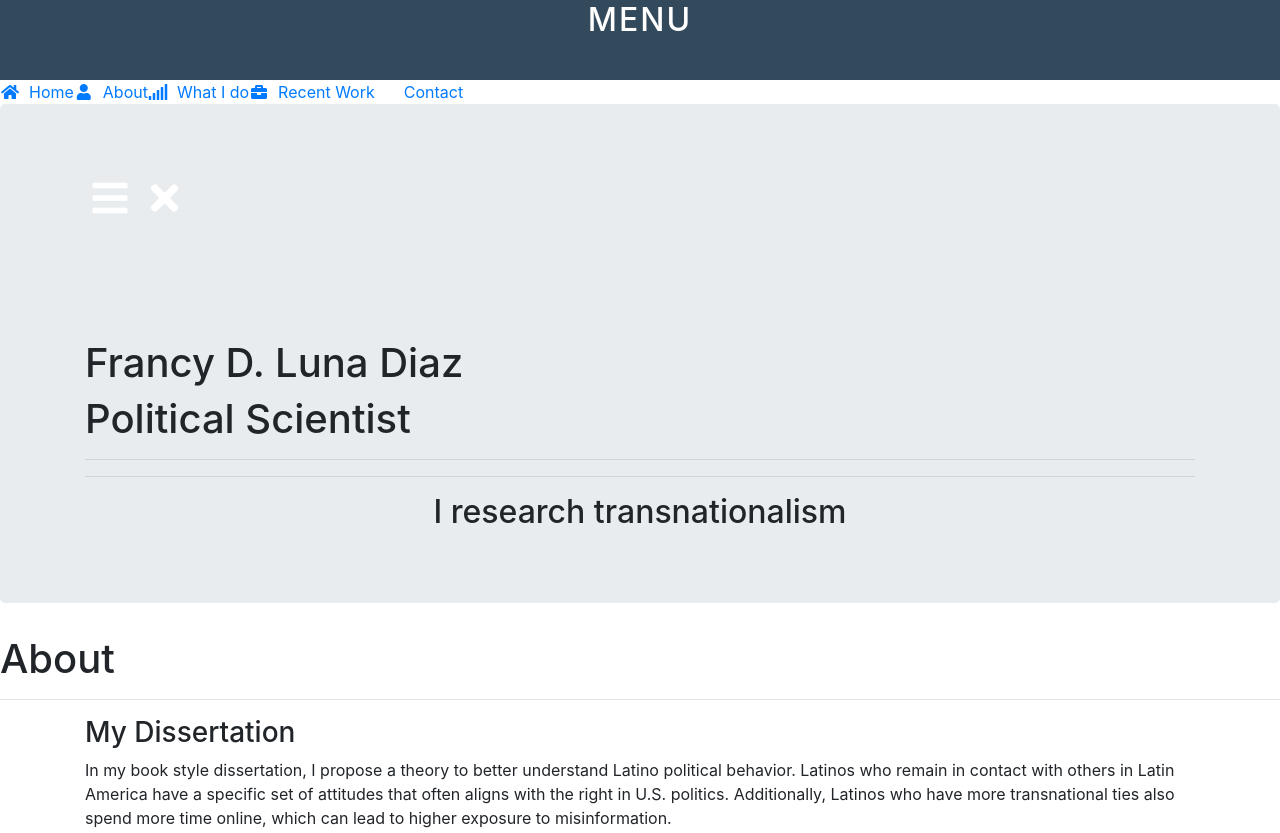
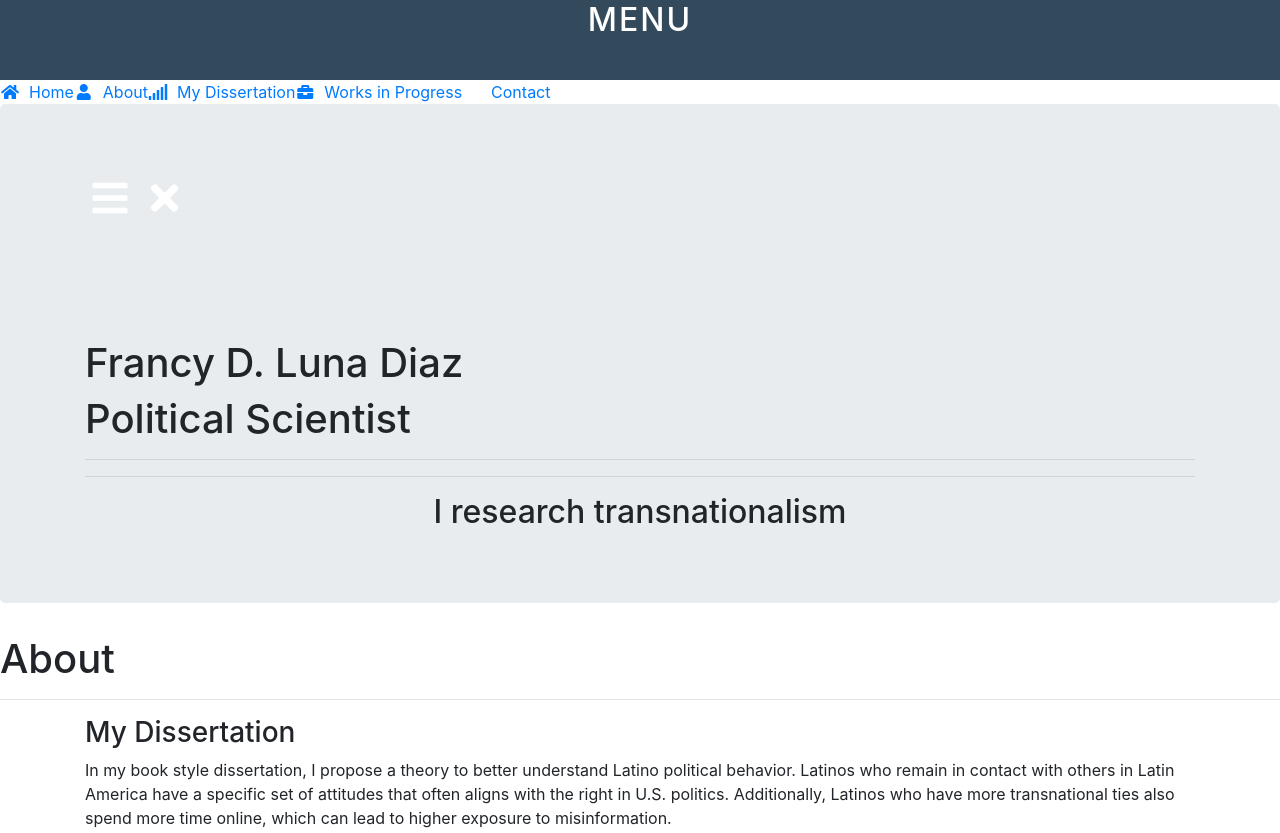
Before and after one commit to FrancyLuna/LunaDiaz.github.io, a plain HTML site: page index.html in a window 1280 px wide. Shown: the top 833 px of the page. Drawn offline with nearby package versions, Linux system fonts and the light colour scheme.

Commit message:
Add files via upload

```diff
--- a/index.html
+++ b/index.html
@@ -16,8 +16,8 @@
     <ul class="nav nav-pills nav-stacked">
       <li class="active"><a href="#"><i class="fa fa-home fa-fw"></i>&nbsp; Home</a></li>
       <li><a href="#about"><i class="fa fa-user fa-fw"></i>&nbsp; About</a></li>
-      <li><a href="#what-i-do"><i class="fa fa-signal fa-fw"></i>&nbsp; What I do</a></li>
-      <li><a href="#work"><i class="fa fa-briefcase fa-fw"></i>&nbsp; Recent Work</a></li>
+      <li><a href="#what-i-do"><i class="fa fa-signal fa-fw"></i>&nbsp; My Dissertation</a></li>
+      <li><a href="#work"><i class="fa fa-briefcase fa-fw"></i>&nbsp; Works in Progress</a></li>
       <li><a href="#contact"><i class="fa fa-envelope-o fa-fw"></i>&nbsp; Contact</a></li>
     </ul>
   </nav>
```
